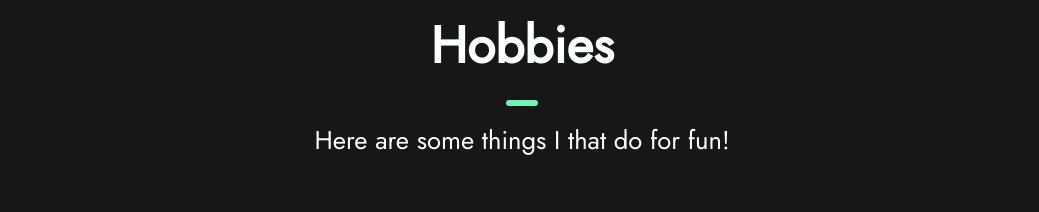
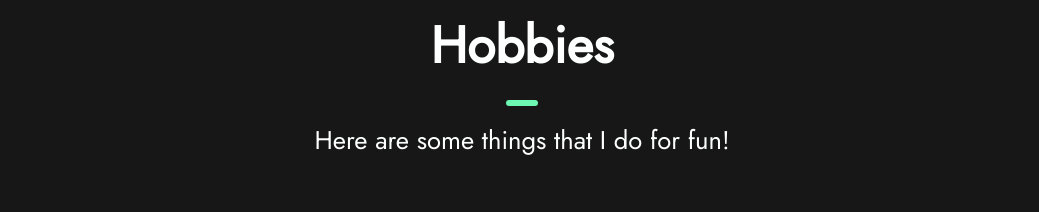
Before and after one commit to johnccarroll/portfolio, a React (Create React App) app: page / in a window 1280 px wide. Shown: the part 3860-4072 px from the top of the page, without its empty margins (118-1157 px from the left). Built offline with nearby package versions, Linux system fonts and the light colour scheme.

Commit message:
grammar on hobbies

```diff
--- a/src/components/sections/Hobbies.js
+++ b/src/components/sections/Hobbies.js
@@ -82,7 +82,7 @@ const Hobbies = () => {
                 <StyledDivider />
               </StyledGenericTitle>
               <StyledGenericSubText component="h1">
-                Here are some things I that do for fun!
+                Here are some things that I do for fun!
               </StyledGenericSubText>
             </div>
 
```
